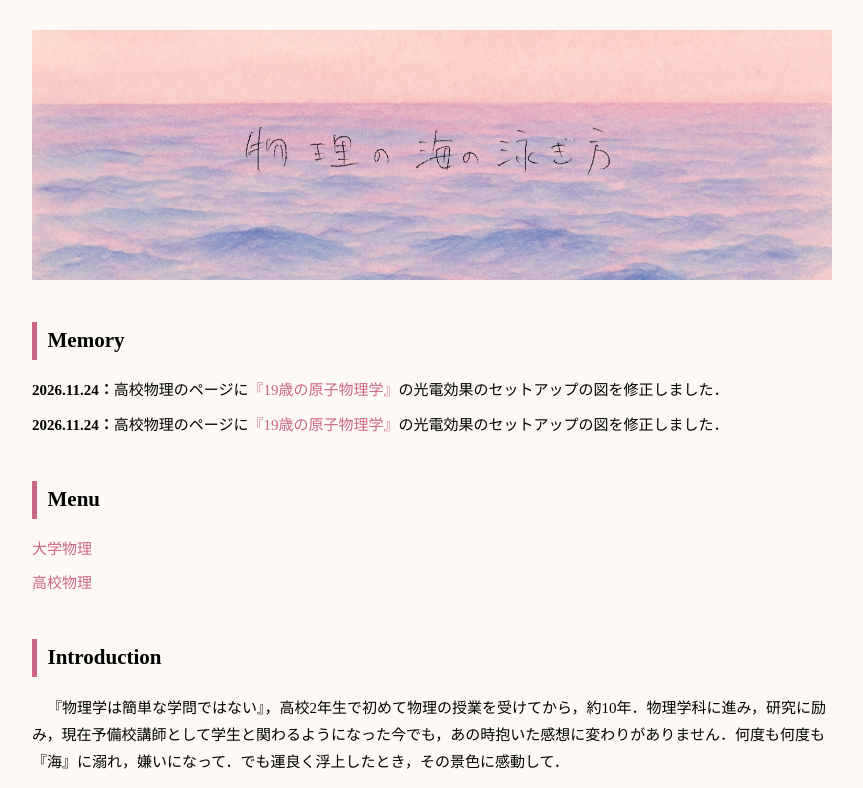
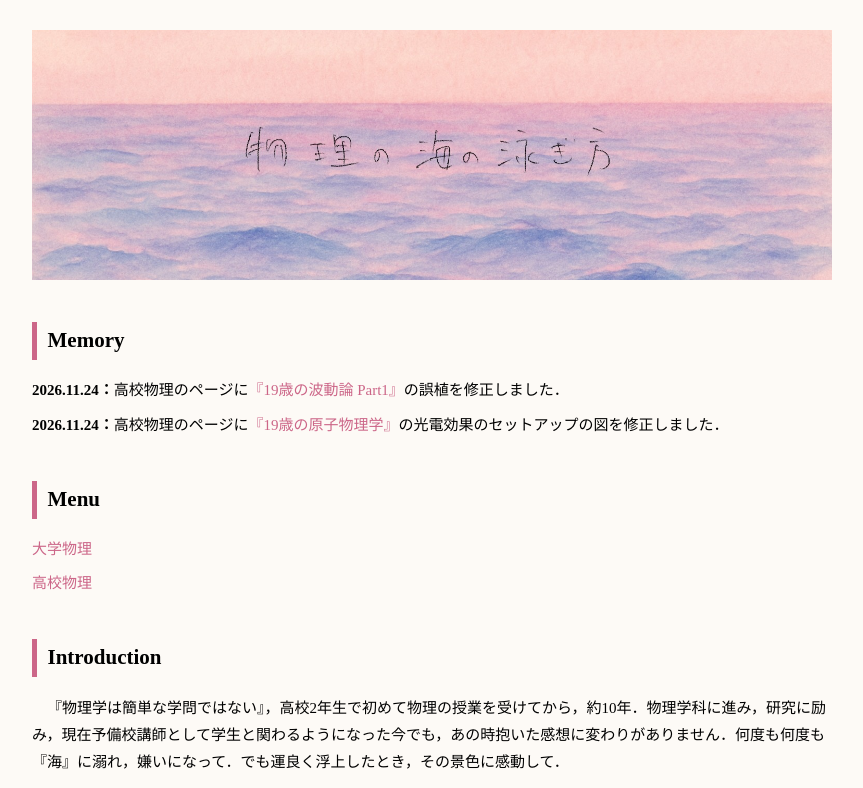
Before and after one commit to Mer-physics/Mer-physics.github.io, a plain HTML site: page index.html in a window 1280 px wide. Shown: the top 788 px of the page, without its empty margins (208-1071 px from the left). Drawn offline with Linux system fonts and the light colour scheme.

Commit message:
Update index.html

```diff
--- a/index.html
+++ b/index.html
@@ -78,7 +78,7 @@
 
   <h2>Memory</h2>
   <ul>
-    <li style="text-align: left;"><strong>2026.11.24：</strong>高校物理のページに<a href="/exam/Wavetheorem_for19_Part1.pdf "target="_blank">『19歳の原子物理学』</a>の光電効果のセットアップの図を修正しました．</li>
+    <li style="text-align: left;"><strong>2026.11.24：</strong>高校物理のページに<a href="/exam/Wavetheorem_for19_Part1.pdf "target="_blank">『19歳の波動論 Part1』</a>の誤植を修正しました．</li>
     <li style="text-align: left;"><strong>2026.11.24：</strong>高校物理のページに<a href="/exam/Atomic_Physics_for19.pdf "target="_blank">『19歳の原子物理学』</a>の光電効果のセットアップの図を修正しました．</li>
   <h2>Menu</h2>
   <ul>
```
